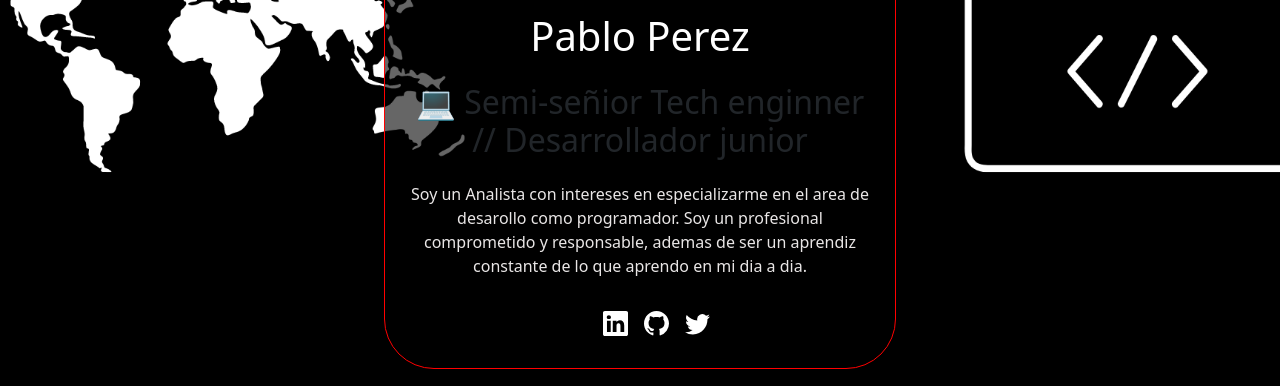
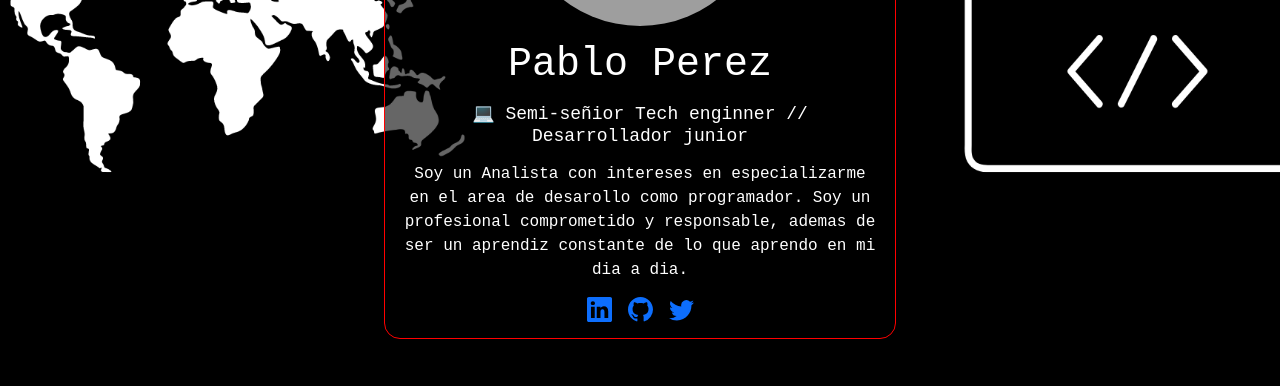
Before and after one commit to pabloperez293/Project03, a plain HTML site: page index.html in a window 1280 px wide. Shown: the part 351-737 px from the top of the page. Drawn offline with nearby package versions, Linux system fonts and the light colour scheme; grey boxes are pictures that could not be loaded.

Commit message:
correcciones

```diff
--- a/css/styles.css
+++ b/css/styles.css
@@ -2,12 +2,12 @@
     margin: 0;
     padding: 0;
 }
-body{
+.body{
     min-height: 100vh;
     margin: 0;
     background-image: url(../img/fondo.png);
     background-size: cover;
-    background-position: center ;
+    background-position: center;
     color: white;
     font-family: monospace;
     display: flex;
@@ -15,41 +15,38 @@ body{
     justify-content: center;
 }
 
-main{
+.tarjeta{
     max-width: 512px;
     padding: 16px;
     margin: 16px;
     background-color: rgba(0, 0, 0, 0.6);
     border: 1px solid red;
-    border-radius: 50px ;
+    border-radius: 16px ;
     display: flex;
     flex-direction: column;
     align-items: center;
     gap: 15px;
+
 }
 
 img{
     display: block;
     border-radius: 50% ;
 }
-h1,  h2, p {
+.cardTitle,
+.cardSubtitle,
+.cardText{
     margin: 0;
     text-align: center;
-    color: rgba(252, 248, 248, 0.925);
 }
-h2{
+.cardSubtitle{
     font-size: 18px ;
 }
-.white{
-    color: white;
-}
-ul{
+
+.list{
     padding: 0;
     margin: 0;
     display: flex;
     gap: 16px;
     list-style: none;
 }
-path{
-    color: white;
-}
--- a/index.html
+++ b/index.html
@@ -12,28 +12,28 @@
     <link href="https://cdn.jsdelivr.net/npm/bootstrap@5.3.0/dist/css/bootstrap.min.css" rel="stylesheet" integrity="sha384-9ndCyUaIbzAi2FUVXJi0CjmCapSmO7SnpJef0486qhLnuZ2cdeRhO02iuK6FUUVM" crossorigin="anonymous">
 
 </head>
-<body>
-    <main>
+<body class="body">
+    <main class="tarjeta">
         <img src="/img/IMG_7613.jpg" alt="Pablo Perez" width="250" height="250">
-        <h1 class="white">Pablo Perez </h1>
-        <h2 > 💻  Semi-señior Tech enginner  // Desarrollador junior </h2>
-        <p>
+        <h1 class="cardTitle">Pablo Perez </h1>
+        <h2 class="cardSubtitle"> 💻  Semi-señior Tech enginner  // Desarrollador junior </h2>
+        <p class="cardText">
             Soy un Analista con intereses en especializarme en el area de desarollo como programador. Soy un profesional comprometido y responsable, ademas de ser un aprendiz constante de lo que aprendo en mi dia a dia.
         </p>
 
-        <ul>
-            <li><a href="https://www.linkedin.com/in/pabloperezant/" target="_blank" rel=""><svg xmlns="http://www.w3.org/2000/svg" width="25" height="25" fill="currentColor" class="bi bi-linkedin" viewBox="0 0 16 16">
+        <ul class="list">
+            <li><a href="https://www.linkedin.com/in/pabloperezant/" target="_blank" rel=""class=" link"><svg xmlns="http://www.w3.org/2000/svg" width="25" height="25" fill="currentColor" class="bi bi-linkedin" viewBox="0 0 16 16">
                 <path d="M0 1.146C0 .513.526 0 1.175 0h13.65C15.474 0 16 .513 16 1.146v13.708c0 .633-.526 1.146-1.175 1.146H1.175C.526 16 0 15.487 0 14.854V1.146zm4.943 12.248V6.169H2.542v7.225h2.401zm-1.2-8.212c.837 0 1.358-.554 1.358-1.248-.015-.709-.52-1.248-1.342-1.248-.822 0-1.359.54-1.359 1.248 0 .694.521 1.248 1.327 1.248h.016zm4.908 8.212V9.359c0-.216.016-.432.08-.586.173-.431.568-.878 1.232-.878.869 0 1.216.662 1.216 1.634v3.865h2.401V9.25c0-2.22-1.184-3.252-2.764-3.252-1.274 0-1.845.7-2.165 1.193v.025h-.016a5.54 5.54 0 0 1 .016-.025V6.169h-2.4c.03.678 0 7.225 0 7.225h2.4z"/>
               </svg></a> </li>
-            <li><a href="https://github.com/pabloperez293" target="_blank" rel=""><svg xmlns="http://www.w3.org/2000/svg" width="25" height="25" fill="currentColor" class="bi bi-github" viewBox="0 0 16 16">
+            <li><a href="https://github.com/pabloperez293" target="_blank" rel=""class=" link"><svg xmlns="http://www.w3.org/2000/svg" width="25" height="25" fill="currentColor" class="bi bi-github" viewBox="0 0 16 16">
                 <path d="M8 0C3.58 0 0 3.58 0 8c0 3.54 2.29 6.53 5.47 7.59.4.07.55-.17.55-.38 0-.19-.01-.82-.01-1.49-2.01.37-2.53-.49-2.69-.94-.09-.23-.48-.94-.82-1.13-.28-.15-.68-.52-.01-.53.63-.01 1.08.58 1.23.82.72 1.21 1.87.87 2.33.66.07-.52.28-.87.51-1.07-1.78-.2-3.64-.89-3.64-3.95 0-.87.31-1.59.82-2.15-.08-.2-.36-1.02.08-2.12 0 0 .67-.21 2.2.82.64-.18 1.32-.27 2-.27.68 0 1.36.09 2 .27 1.53-1.04 2.2-.82 2.2-.82.44 1.1.16 1.92.08 2.12.51.56.82 1.27.82 2.15 0 3.07-1.87 3.75-3.65 3.95.29.25.54.73.54 1.48 0 1.07-.01 1.93-.01 2.2 0 .21.15.46.55.38A8.012 8.012 0 0 0 16 8c0-4.42-3.58-8-8-8z"/>
               </svg></a></li>
-            <li><a href="https://twitter.com/pablodevperez" target="_blank" rel="" ><svg xmlns="http://www.w3.org/2000/svg" width="25" height="25" fill="currentColor" class="bi bi-twitter" viewBox="0 0 16 16">
+            <li><a href="https://twitter.com/pablodevperez" target="_blank" rel=""class=" link" ><svg xmlns="http://www.w3.org/2000/svg" width="25" height="25" fill="currentColor" class="bi bi-twitter" viewBox="0 0 16 16">
                 <path d="M5.026 15c6.038 0 9.341-5.003 9.341-9.334 0-.14 0-.282-.006-.422A6.685 6.685 0 0 0 16 3.542a6.658 6.658 0 0 1-1.889.518 3.301 3.301 0 0 0 1.447-1.817 6.533 6.533 0 0 1-2.087.793A3.286 3.286 0 0 0 7.875 6.03a9.325 9.325 0 0 1-6.767-3.429 3.289 3.289 0 0 0 1.018 4.382A3.323 3.323 0 0 1 .64 6.575v.045a3.288 3.288 0 0 0 2.632 3.218 3.203 3.203 0 0 1-.865.115 3.23 3.23 0 0 1-.614-.057 3.283 3.283 0 0 0 3.067 2.277A6.588 6.588 0 0 1 .78 13.58a6.32 6.32 0 0 1-.78-.045A9.344 9.344 0 0 0 5.026 15z"/>
               </svg></a></li>
         </ul>
     </main>
-    <script src="https://cdn.jsdelivr.net/npm/@popperjs/core@2.11.8/dist/umd/popper.min.js" integrity="sha384-I7E8VVD/ismYTF4hNIPjVp/Zjvgyol6VFvRkX/vR+Vc4jQkC+hVqc2pM8ODewa9r" crossorigin="anonymous"></script>
-    <script src="https://cdn.jsdelivr.net/npm/bootstrap@5.3.0/dist/js/bootstrap.min.js" integrity="sha384-fbbOQedDUMZZ5KreZpsbe1LCZPVmfTnH7ois6mU1QK+m14rQ1l2bGBq41eYeM/fS" crossorigin="anonymous"></script>
+
+
 </body>
 </html>
```
